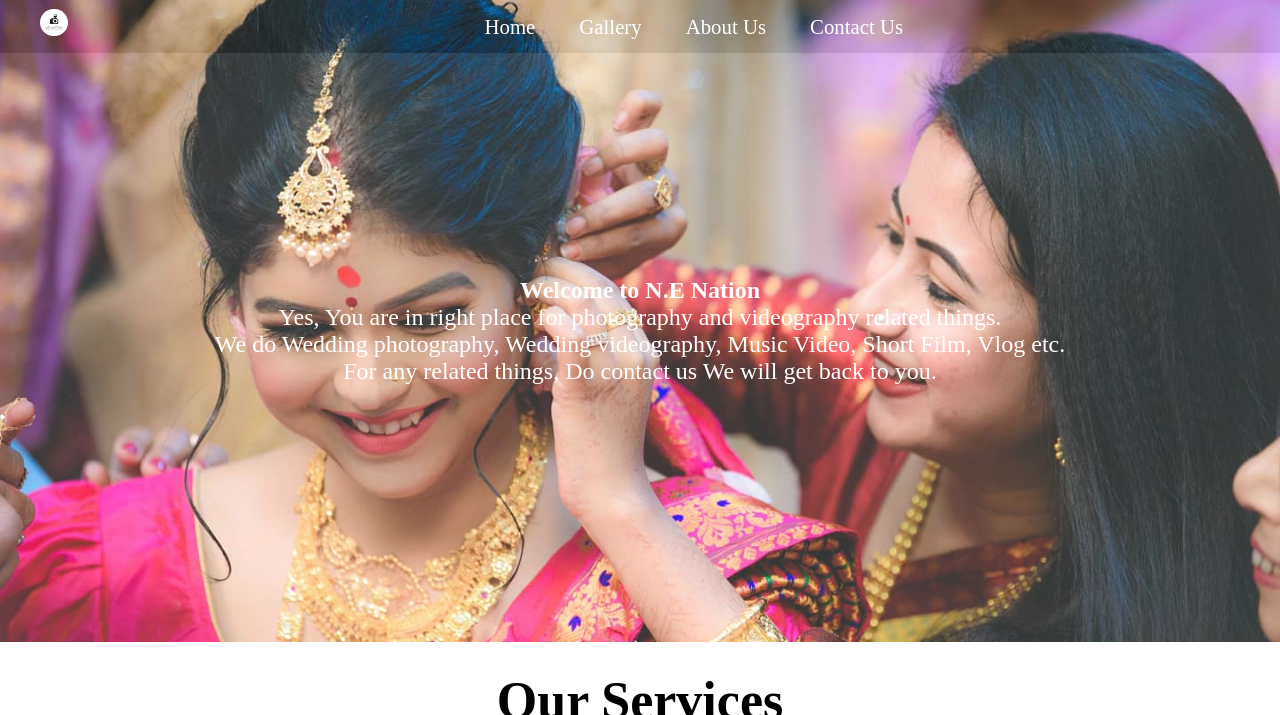
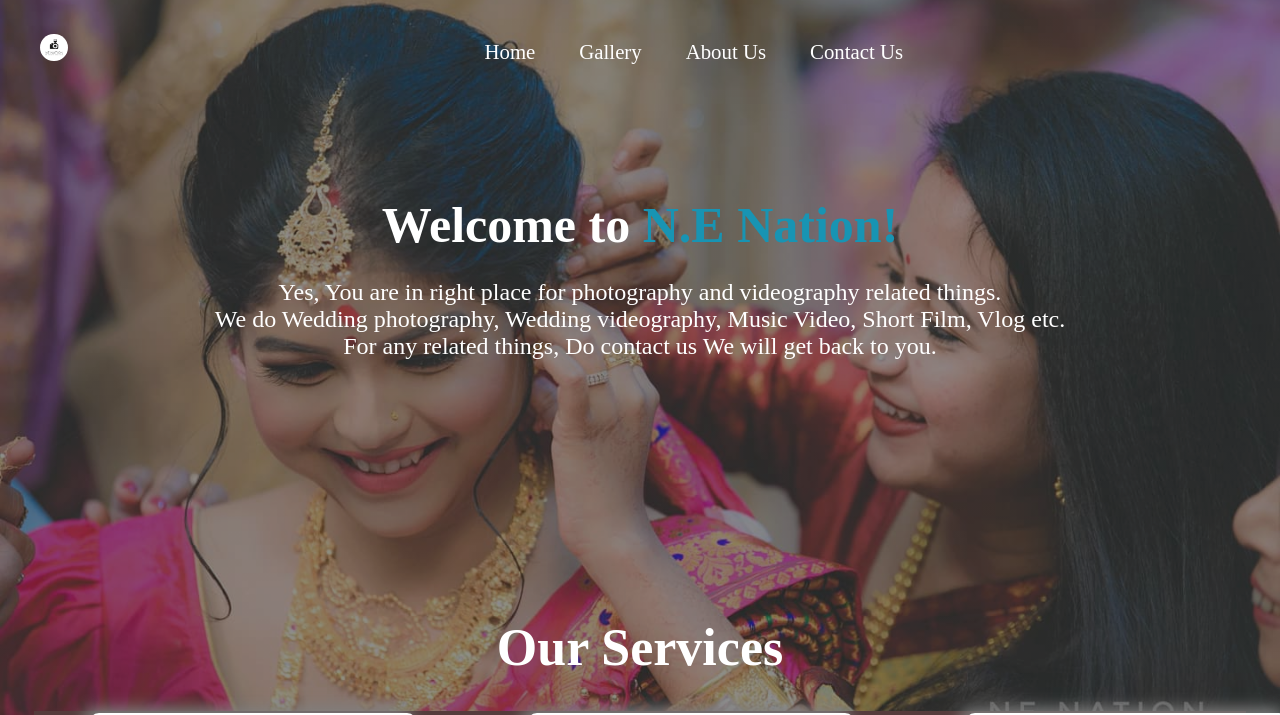
Before and after one commit to kaushikd207/NorthEastNation, a plain HTML site: page index.html in a window 1280 px wide. Shown: the top 715 px of the page. Drawn offline with Linux system fonts and the light colour scheme; grey boxes are pictures that could not be loaded.

Commit message:
changed bg position

```diff
--- a/index.html
+++ b/index.html
@@ -28,7 +28,7 @@
         </nav>
     </header>
     <section id="home">
-        <h1 class="h-primary">Welcome to N.E Nation</h1>
+        <h1 class="h-primary">Welcome to <span class="nenation">N.E Nation!</span></h1>
         <p>Yes, You are in right place for photography and videography related things. </p>
         <p>We do Wedding photography, Wedding videography, Music Video, Short Film, Vlog etc. </p>
         <p>For any related things, Do contact us We will get back to you.</p>
--- a/style.css
+++ b/style.css
@@ -2,9 +2,6 @@
 *{
       margin: 0;
       padding: 0;
-  }
-  .mainImg img{
-    box-shadow: 5px 5px 5px 7;
   }
 
   html{
@@ -20,13 +17,14 @@
   #navbar{
       display: flex;
       align-items: center;
-      position:relative;
+      position:fixed;
+      margin-top: 25px;
+      width: 100%;
       top: 0px;
   }
 
   #navbar::before{
       content: "";
-      background-color: black;
       position: absolute;
       top:0px;
       left:0px;
@@ -71,10 +69,7 @@
       color: black;
       background-color: white;
   }
-  .navbar {
-      background-color: black;
-      border-radius: 30px;
-  }
+
 
   .navbar li {
       float: left;
@@ -104,6 +99,16 @@
       border-radius: 30px;
   }
   /* Home Section */
+  .h-primary{
+      font-size: 50px;
+      margin-bottom: 25px;
+  }
+  #home p{
+      font-size:24px ;
+  }
+  .nenation{
+      color: rgb(24, 148, 179);
+  }
 #home{
       display: flex;
       flex-direction: column;
@@ -115,9 +120,10 @@
 
   #home::before{
       content: "";
-      position: absolute;
-      background: url('img/1.jpg') no-repeat center center/cover;
-      height: 642px;
+      position: fixed;
+      background:linear-gradient(rgba(0,0,0,.5),rgba(0,0,0,.5)), url('img/1.jpg') no-repeat center center/cover;
+      height: 720px;
+      object-fit: cover;
       top:0px;
       left:0px;
       width: 100%;
@@ -129,6 +135,8 @@
       color:white;
       text-align: center;
       font-family: 'Bree Serif', serif;
+      animation-duration: .5s;
+        animation-delay: .5s;
   }
 
   #home p{
@@ -141,13 +149,16 @@
 #services{
       margin: 34px;
       display: flex;
+      background-color: #553b3b;
   }
   #services .box{
       margin: 2px 55px;
       background: #f2f2f2;
+      border: solid white;
+      border-width: 5px;
+      border-radius: 10px;
       margin-bottom: 20px;
       box-shadow: -5px -5px 15px gray;
-     border-radius: 20px 20px;
 
   }
 
@@ -161,16 +172,20 @@
 }
 #services-container h1{
     text-align: center;
+    font-family: 'Bree Serif', serif;
+    color: white;
     margin-top: 62px;
     font-size: 52px;
 }
 #services-container1 h2{
     text-align: center;
+    font-style: italic;
 }
 
 /* Clients Section */
-#client-section{
+#client-section, h1{
     position: relative;
+    color: white;
 
 }
 
@@ -208,6 +223,7 @@
 }
 .client-item h2{
     font-style: italic;
+    font-family: 'Bree Serif', serif;
     font-size: 25px;
     text-align: center;
 }
```
